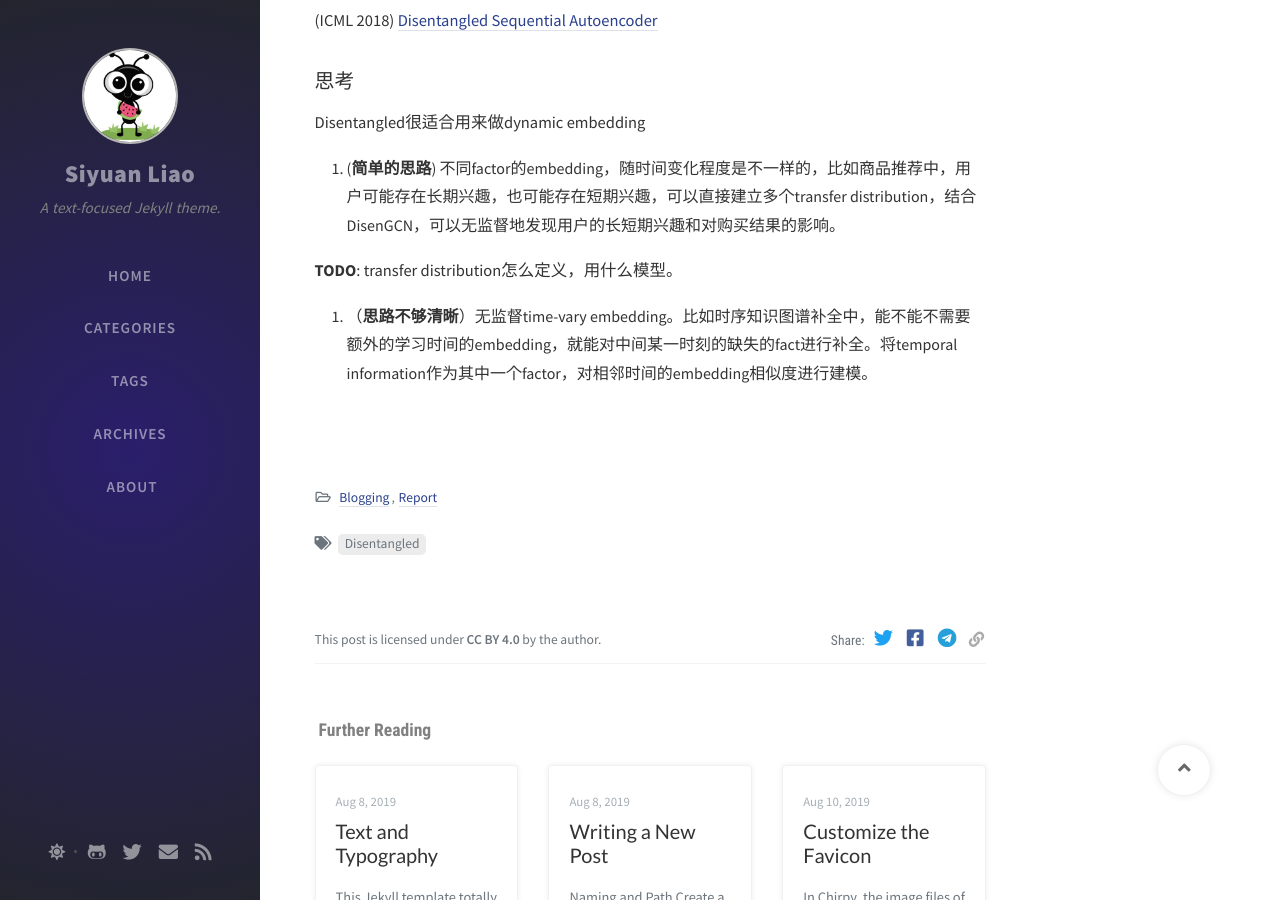
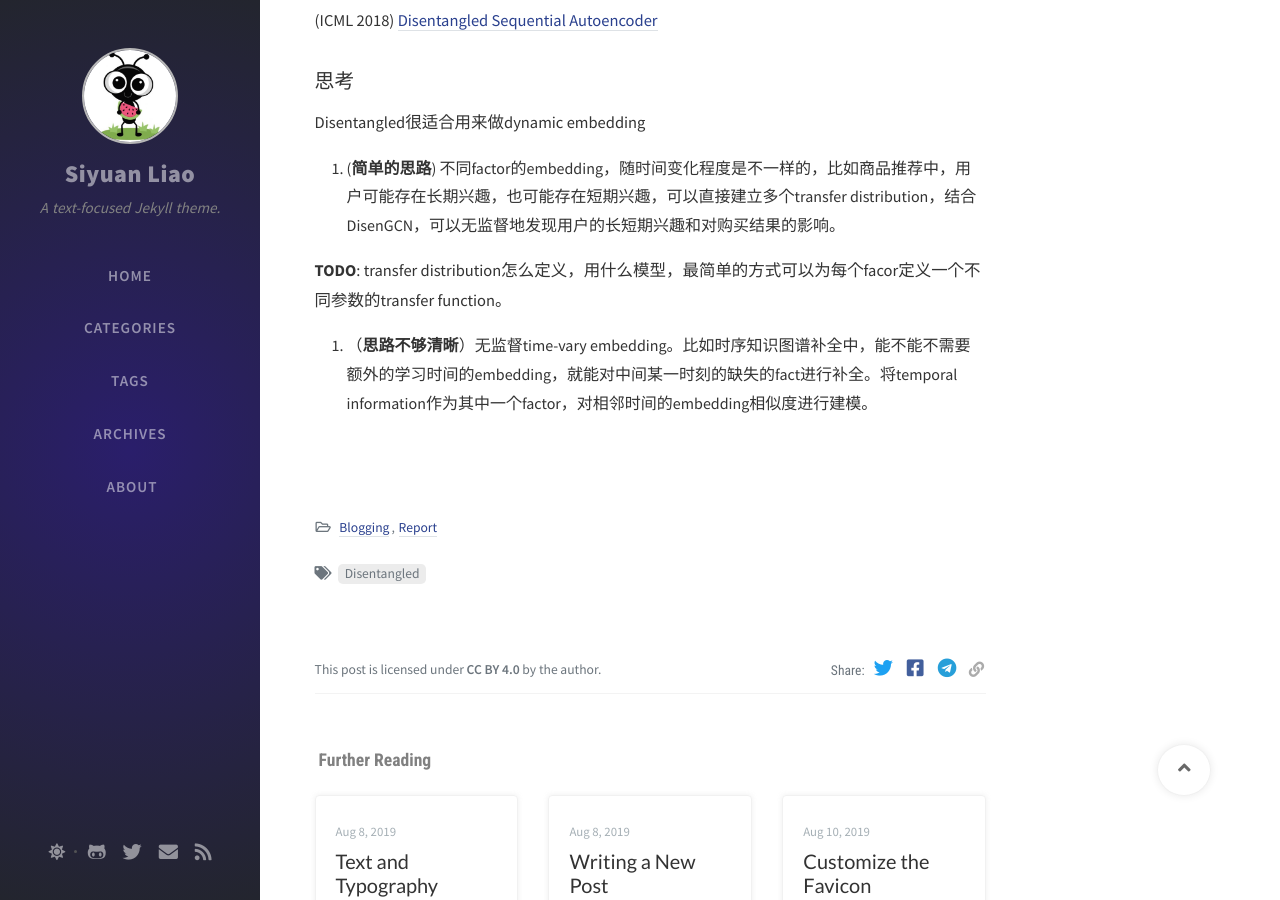
Before and after one commit to SeanLiaoy/seanliaoy.github.io, a Jekyll site: the page built from _posts/2020-10-04-disentangled.md, in a window 1280 px wide and 900 px high, scrolled down 1688 px. Built offline with Jekyll 4.4.1, drawn with Linux system fonts in a browser that asks for light colours; nearby versions of some CDN libraries; comment, search, counter and statistics services are not loaded.

Commit message:
修改文件: _posts/2020-10-04-disentangled.md

```diff
--- a/_posts/2020-10-04-disentangled.md
+++ b/_posts/2020-10-04-disentangled.md
@@ -73,6 +73,6 @@ Disentangled很适合用来做dynamic embedding
 
 1.  (**简单的思路**) 不同factor的embedding，随时间变化程度是不一样的，比如商品推荐中，用户可能存在长期兴趣，也可能存在短期兴趣，可以直接建立多个transfer distribution，结合DisenGCN，可以无监督地发现用户的长短期兴趣和对购买结果的影响。
 
-**TODO**: transfer distribution怎么定义，用什么模型。
+**TODO**: transfer distribution怎么定义，用什么模型，最简单的方式可以为每个facor定义一个不同参数的transfer function。
 
 2. （**思路不够清晰**）无监督time-vary embedding。比如时序知识图谱补全中，能不能不需要额外的学习时间的embedding，就能对中间某一时刻的缺失的fact进行补全。将temporal information作为其中一个factor，对相邻时间的embedding相似度进行建模。
```
